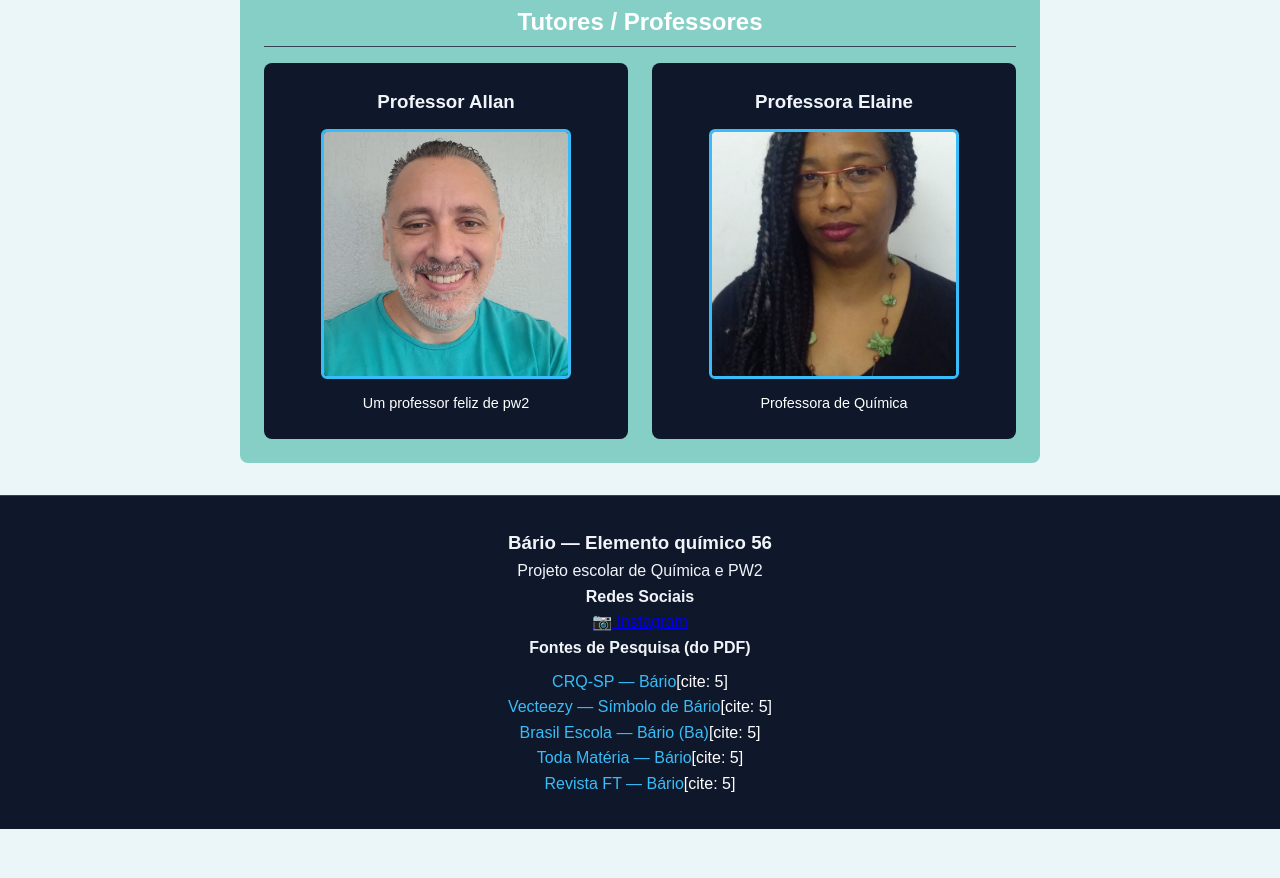
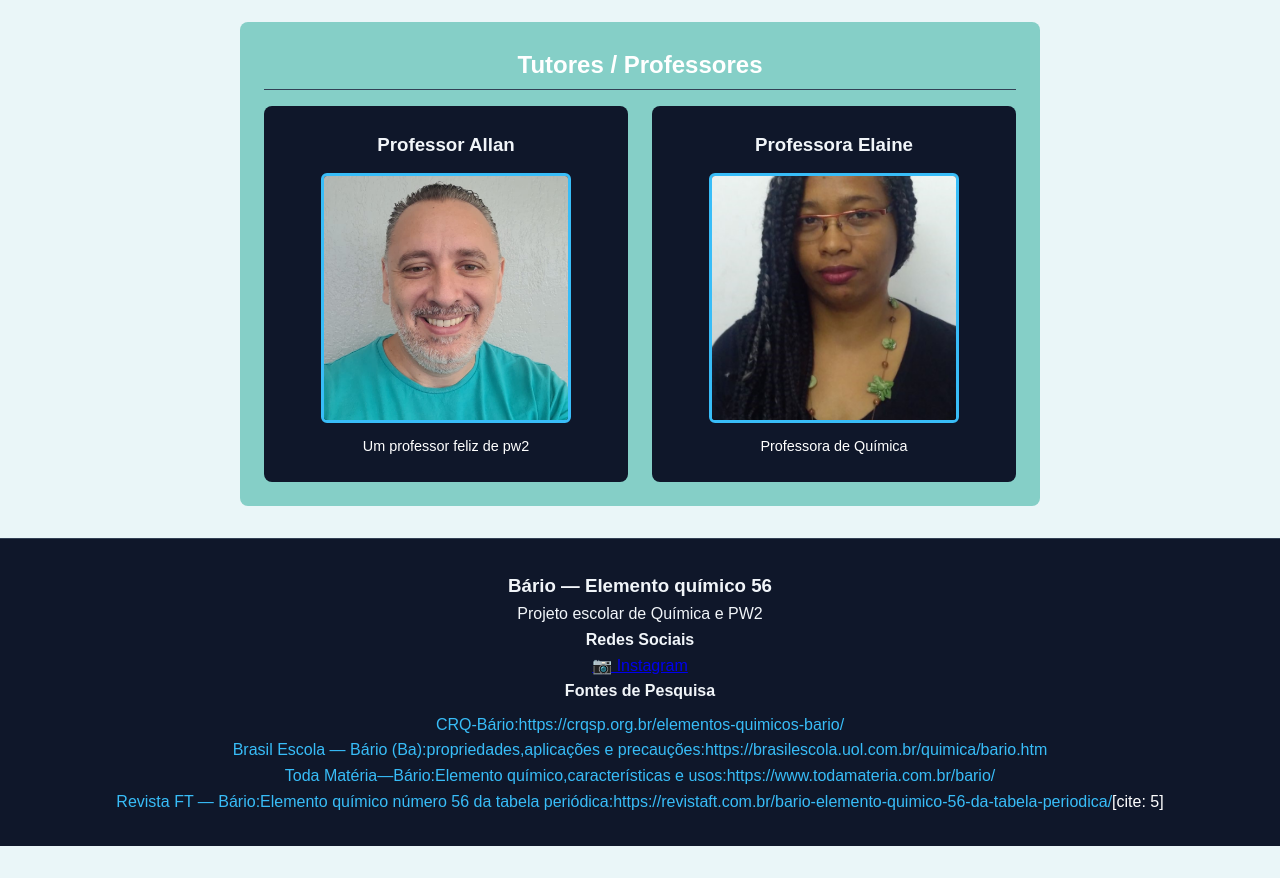
Before and after one commit to CristianjcAquino/Publica-o-do-meu-site-de-programa-o-web-2, a plain HTML site: page index.html in a window 1280 px wide. Shown: the part 3711-4589 px from the top of the page. Drawn offline with Linux system fonts and the light colour scheme.

Commit message:
Terminando de atualizar os links

```diff
--- a/index.html
+++ b/index.html
@@ -133,6 +133,7 @@
       <div class="grid-two">
         <div class="mineral-card">
           <img src="assets/bário.png" alt="Mineral Barita" class="mineral-img">
+               <p class="image-source" style="font-size: 0.75rem; margin-top: 0.3rem;"><strong>Fonte:</strong> <a href="https://crqsp.org.br/elementos-quimicos-bario/" target="_blank"> https://crqsp.org.br/elementos-quimicos-bario/ </a>,<strong> Consultado no dia 01/09/2026 </strong></p>
           <div class="mineral-info">
             <h3>Barita — BaSO₄</h3>
             <p>Sulfato de bário. É a principal fonte mineral para extração do elemento[cite: 1, 4].</p>
@@ -141,9 +142,10 @@
 
         <div class="mineral-card">
           <img src="assets/bário.png" alt="Mineral Witherita" class="mineral-img">
+           <p class="image-source" style="font-size: 0.75rem; margin-top: 0.3rem;"><strong>Fonte:</strong> <a href="https://crqsp.org.br/elementos-quimicos-bario/" target="_blank"> https://crqsp.org.br/elementos-quimicos-bario/ </a>,<strong> Consultado no dia 01/09/2026 </strong></p>
           <div class="mineral-info">
             <h3>Witherita — BaCO₃</h3>
-            <p>Carbonato de bário. Importante minério natural contendo bário[cite: 1, 4].</p>
+            <p>Carbonato de bário. Importante minério natural contendo bário.</p>
           </div>
         </div>
       </div>
@@ -240,13 +242,12 @@
       </div>
 
       <div class="footer-sources">
-        <h4>Fontes de Pesquisa (do PDF)</h4>
+        <h4>Fontes de Pesquisa </h4>
         <ul>
-          <li><a href="https://crqsp.org.br/elementos-quimicos-bario/" target="_blank" style="color: #38bdf8; text-decoration: none;">CRQ-SP — Bário</a>[cite: 5]</li>
-          <li><a href="https://pt.vecteezy.com/arte-vetorial/10426897-bario-simbolo-quimico-elemento-da-tabela-periodica-ilustracao-vetorial" target="_blank" style="color: #38bdf8; text-decoration: none;">Vecteezy — Símbolo de Bário</a>[cite: 5]</li>
-          <li><a href="https://brasilescola.uol.com.br/quimica/bario.htm" target="_blank" style="color: #38bdf8; text-decoration: none;">Brasil Escola — Bário (Ba)</a>[cite: 5]</li>
-          <li><a href="https://www.todamateria.com.br/bario/" target="_blank" style="color: #38bdf8; text-decoration: none;">Toda Matéria — Bário</a>[cite: 5]</li>
-          <li><a href="https://revistaft.com.br/bario-elemento-quimico-56-da-tabela-periodica/" target="_blank" style="color: #38bdf8; text-decoration: none;">Revista FT — Bário</a>[cite: 5]</li>
+          <li><a href="https://crqsp.org.br/elementos-quimicos-bario/" target="_blank" style="color: #38bdf8; text-decoration: none;">CRQ-Bário:https://crqsp.org.br/elementos-quimicos-bario/</a></li>
+          <li><a href="https://brasilescola.uol.com.br/quimica/bario.htm" target="_blank" style="color: #38bdf8; text-decoration: none;">Brasil Escola — Bário (Ba):propriedades,aplicações e precauções:https://brasilescola.uol.com.br/quimica/bario.htm</a></li>
+          <li><a href="https://www.todamateria.com.br/bario/" target="_blank" style="color: #38bdf8; text-decoration: none;">Toda Matéria—Bário:Elemento químico,características e usos:https://www.todamateria.com.br/bario/</a></li>
+          <li><a href="https://revistaft.com.br/bario-elemento-quimico-56-da-tabela-periodica/" target="_blank" style="color: #38bdf8; text-decoration: none;">Revista FT — Bário:Elemento químico número 56 da tabela periódica:https://revistaft.com.br/bario-elemento-quimico-56-da-tabela-periodica/</a>[cite: 5]</li>
         </ul>
       </div>
     </div>
```
